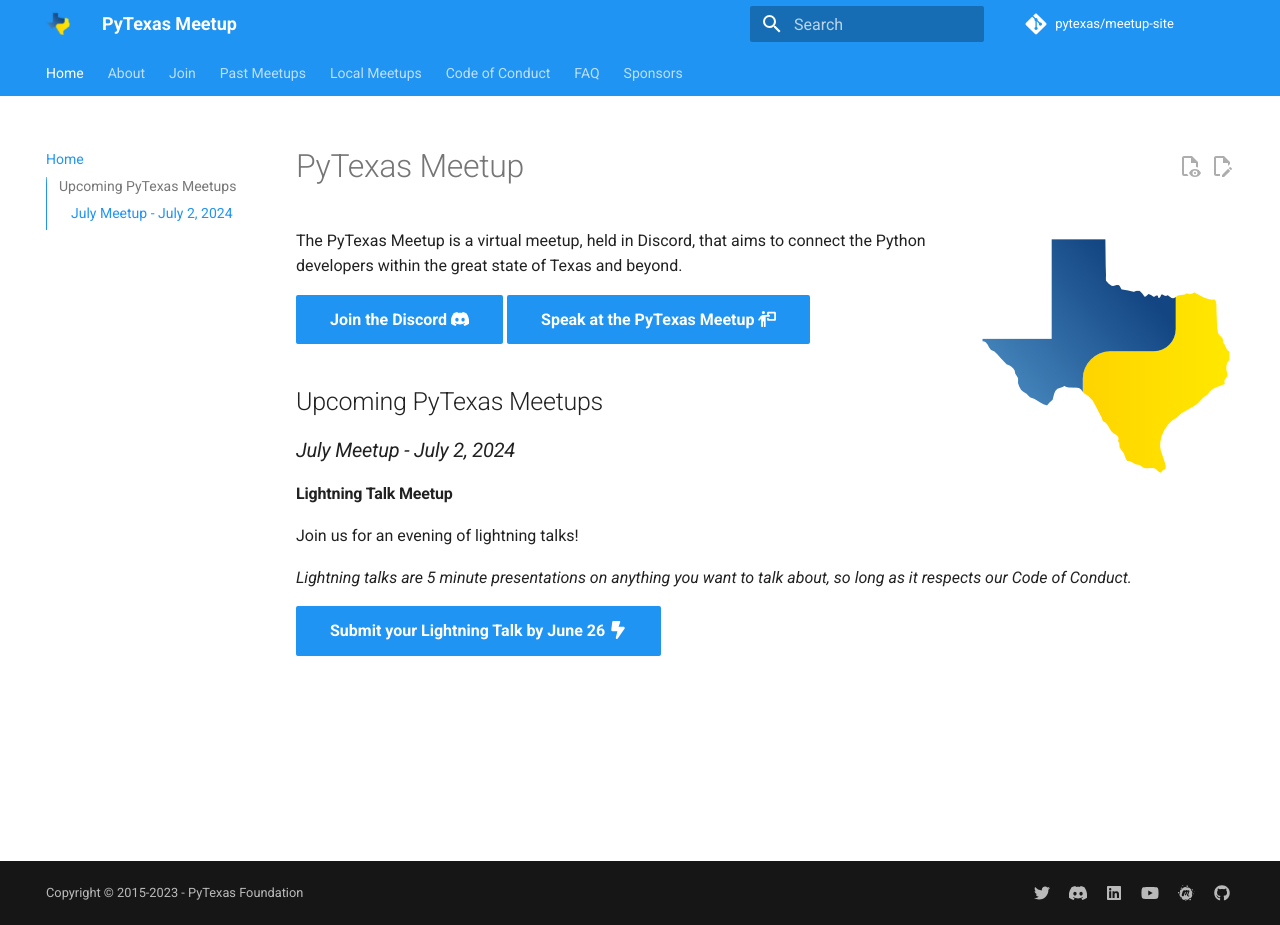
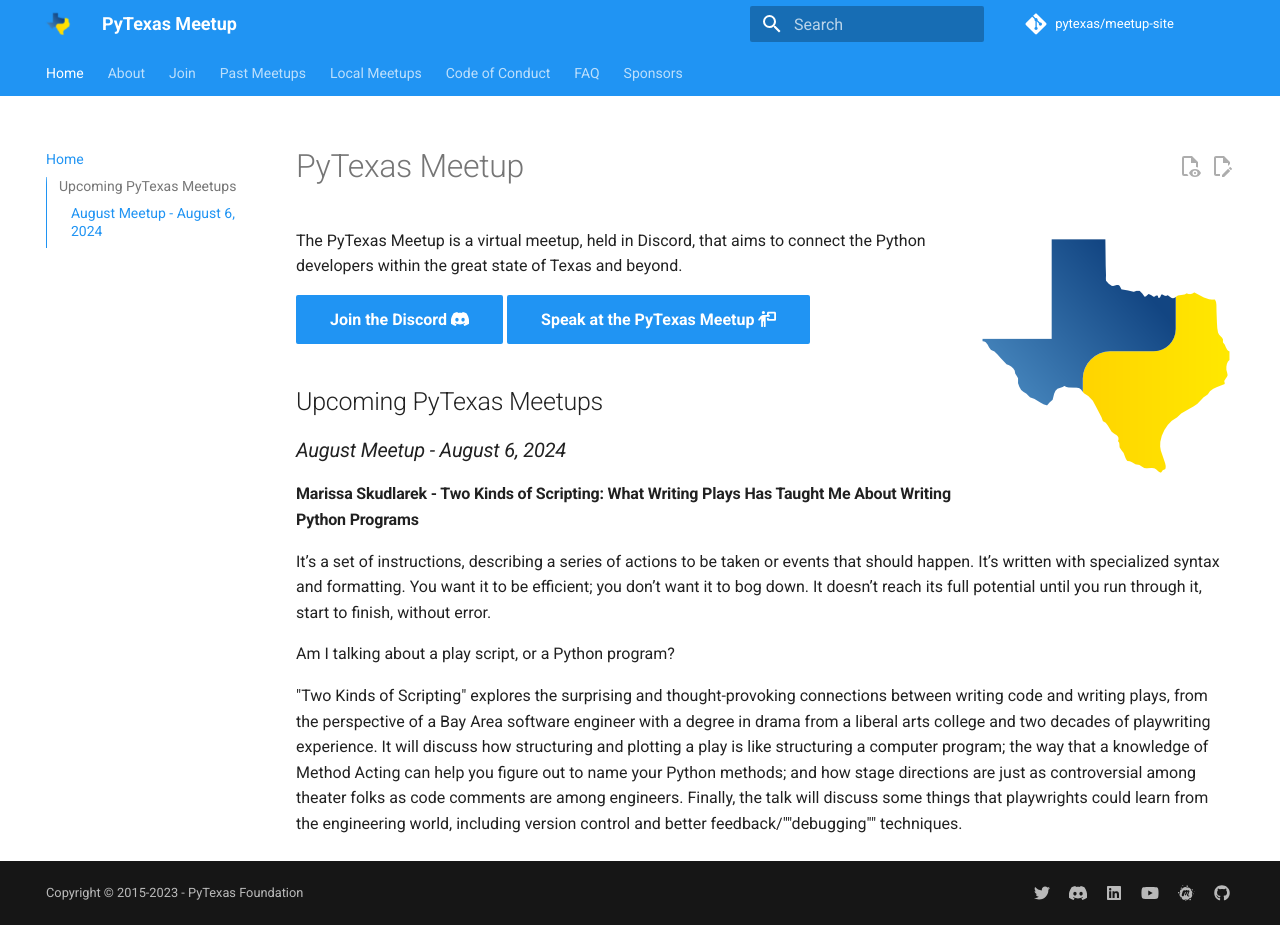
Before and after one commit to pytexas/meetup, an MkDocs documentation site: the page built from docs/index.md, in a window 1280 px wide and 925 px high. Built offline with MkDocs 1.6.1 and Material for MkDocs 9.7.7, drawn with Linux system fonts in a browser that asks for light colours; comment, search, counter and statistics services are not loaded.

Commit message:
Added August meetup

```diff
--- a/docs/index.md
+++ b/docs/index.md
@@ -12,13 +12,12 @@
 
 ## Upcoming PyTexas Meetups
 
-### _July Meetup - July 2, 2024_
+### _August Meetup - August 6, 2024_
 
-#### Lightning Talk Meetup
+#### Marissa Skudlarek - Two Kinds of Scripting: What Writing Plays Has Taught Me About Writing Python Programs
 
-Join us for an evening of lightning talks!
+It’s a set of instructions, describing a series of actions to be taken or events that should happen. It’s written with specialized syntax and formatting. You want it to be efficient; you don’t want it to bog down. It doesn’t reach its full potential until you run through it, start to finish, without error.
 
-_Lightning talks are 5 minute presentations on anything you want to talk about,
-so long as it respects our Code of Conduct._
+Am I talking about a play script, or a Python program?
 
-[Submit your Lightning Talk by June 26 :fontawesome-solid-bolt-lightning:](https://forms.gle/17tK6f9BRYSouKoQ7){ .md-button .md-button--primary}
+"Two Kinds of Scripting" explores the surprising and thought-provoking connections between writing code and writing plays, from the perspective of a Bay Area software engineer with a degree in drama from a liberal arts college and two decades of playwriting experience. It will discuss how structuring and plotting a play is like structuring a computer program; the way that a knowledge of Method Acting can help you figure out to name your Python methods; and how stage directions are just as controversial among theater folks as code comments are among engineers. Finally, the talk will discuss some things that playwrights could learn from the engineering world, including version control and better feedback/""debugging"" techniques.
```
Also changed, not shown: docs/assets/images/MarissaSkudlarek.jpg (added).
